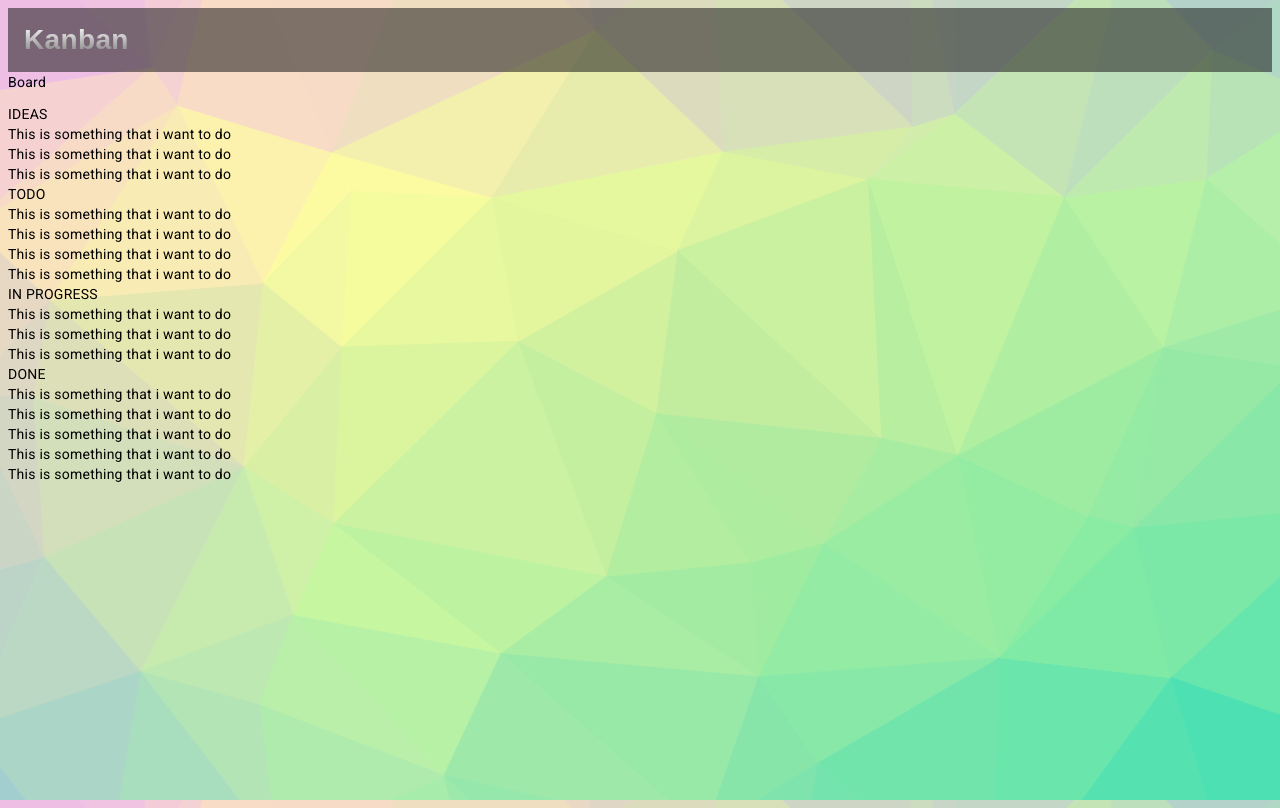
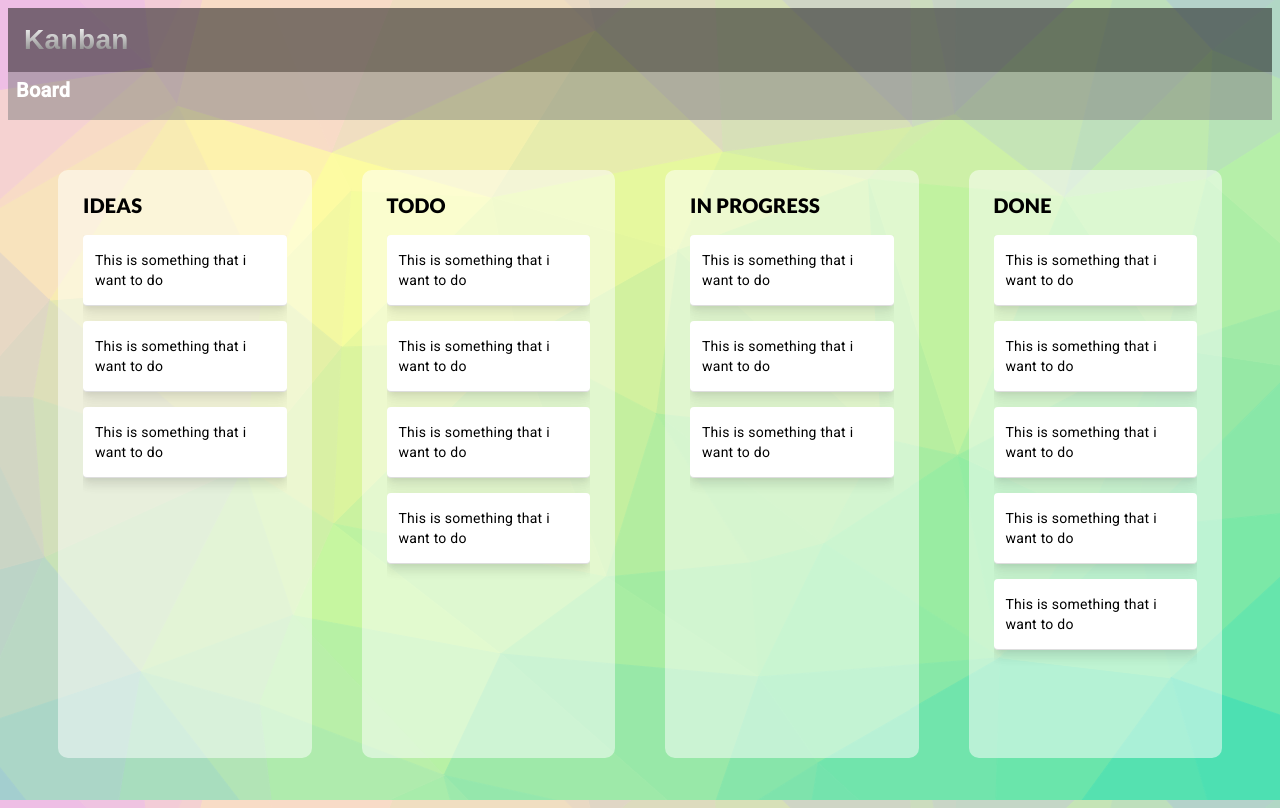
Before and after one commit to kyanethmoran/ang-drag-drop, an Angular app: page / in a window 1280 px wide. Built offline with nearby package versions, Linux system fonts and the light colour scheme.

Commit message:
styling for board columns, tasks, scrollbar

```diff
--- a/src/app/pages/mainview/mainview.component.scss
+++ b/src/app/pages/mainview/mainview.component.scss
@@ -19,3 +19,107 @@
   -webkit-background-clip: text;
   -webkit-text-fill-color: transparent;
 }
+.board {
+  display: flex;
+  flex-direction: column;
+  flex-grow: 1;
+
+  min-width: 0;
+  min-height: 0;
+
+  .board-bar {
+    background: rgba($color: gray, $alpha: 0.5);
+    padding: 8px;
+
+    .board-name {
+      font-size: 20px;
+      font-weight: bold;
+      color: white;
+    }
+  }
+}
+
+.board-wrapper {
+  display: flex;
+  flex-grow: 1;
+  overflow-x: auto;
+
+  .board-columns {
+    display: flex;
+    flex-grow: 1;
+
+    .board-column {
+      display: flex;
+      flex-direction: column;
+      flex-grow: 1;
+      flex-basis: 0; //forces the columns to all be the same size, regardlss of content
+
+      min-width: 200px;
+      margin: 50px;
+      padding: 25px;
+
+      border-radius: 10px;
+
+      background: rgba(white, 0.5);
+
+      &:not(:first-child) {
+        //if it's not the first column set the margin-left to 0
+        margin-left: 0px;
+      }
+
+      .column-title {
+        font-size: 20px;
+        font-weight: 800;
+        font-family: "Lato", "sans-serif";
+        text-transform: uppercase;
+        margin-bottom: 20px;
+      }
+    }
+  }
+}
+
+.tasks-container {
+  flex-grow: 1;
+  overflow-y: auto;
+}
+
+.task {
+  display: flex;
+  padding: 15px 12px;
+  background: white;
+
+  margin-bottom: 15px;
+
+  border-bottom: solid 1px #ddd;
+  border-radius: 4px;
+  box-shadow: 0 5px 5px -3px rgba(0, 0, 0, 0.05),
+    0 8px 10px 1px rgba(0, 0, 0, 0.05), 0 3px 14px 2px rgba(0, 0, 0, 0.05);
+}
+
+//if i want to make the scroll bar visible use this
+// /* width */
+// ::-webkit-scrollbar {
+//   width: 7px;
+// }
+
+// /* Track */
+// ::-webkit-scrollbar-track {
+//   box-shadow: inset 0 0 5px grey;
+//   border-radius: 3px;
+// }
+
+// /* Handle */
+// ::-webkit-scrollbar-thumb {
+//   background: rgb(107, 107, 107);
+//   border-radius: 3px;
+// }
+
+// /* Handle on hover */
+// ::-webkit-scrollbar-thumb:hover {
+//   background: #b9b8b8;
+// }
+
+//if i want to make the scrollbar invisible use this
+::-webkit-scrollbar {
+  display: none;
+}
```
